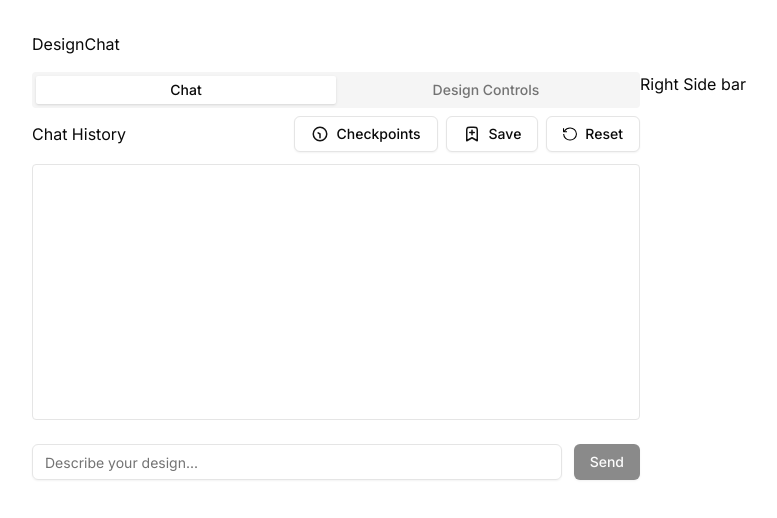
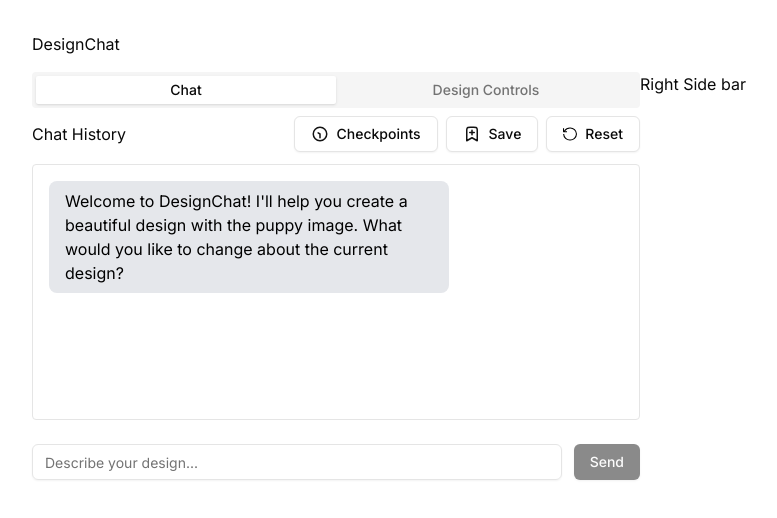
Before and after one commit to IshanVeer/design-chatbot, a Next.js app: page / in a window 1280 px wide. Shown: the top 518 px of the page, without its empty margins (0-777 px from the left). Built offline with nearby package versions, Linux system fonts and the light colour scheme.

Commit message:
added save checkpoint button

```diff
--- a/components/chat/Chatbox.tsx
+++ b/components/chat/Chatbox.tsx
@@ -7,7 +7,12 @@ const Chatbox = () => {
   const [input, setInput] = useState("");
   const [messages, setMessages] = useState<
     { sender: "user" | "bot"; text: string }[]
-  >([]);
+  >([
+    {
+      sender: "bot",
+      text: "Welcome to DesignChat! I'll help you create a beautiful design with the puppy image. What would you like to change about the current design?",
+    },
+  ]);
 
   const submitHandler = () => {
     if (!input.trim()) return;
@@ -30,7 +35,7 @@ const Chatbox = () => {
             }`}
           >
             <span
-              className={`inline-block px-3 py-2 rounded-md ${
+              className={`inline-block max-w-[400px] px-4 py-2 rounded-lg ${
                 msg.sender === "user"
                   ? "bg-gray-950 text-white"
                   : "bg-gray-200 text-black"
@@ -38,6 +43,13 @@ const Chatbox = () => {
             >
               {msg.text}
             </span>
+            <div className="mt-1">
+              {msg.sender === "user" ? (
+                <Button className="text-xs px-2 py-0" variant="ghost">
+                  Save checkpoint
+                </Button>
+              ) : null}
+            </div>
           </div>
         ))}
       </div>
```
